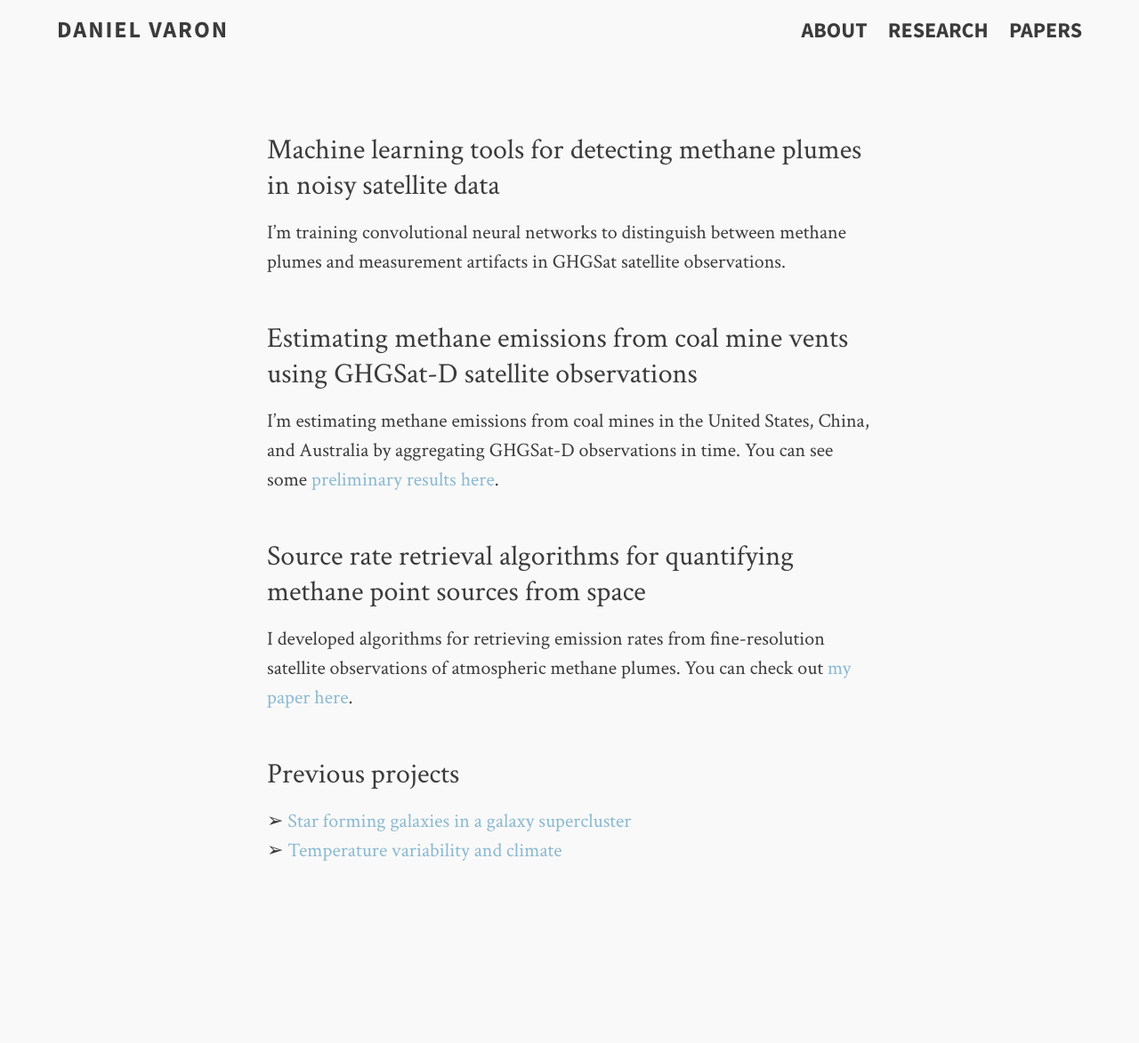
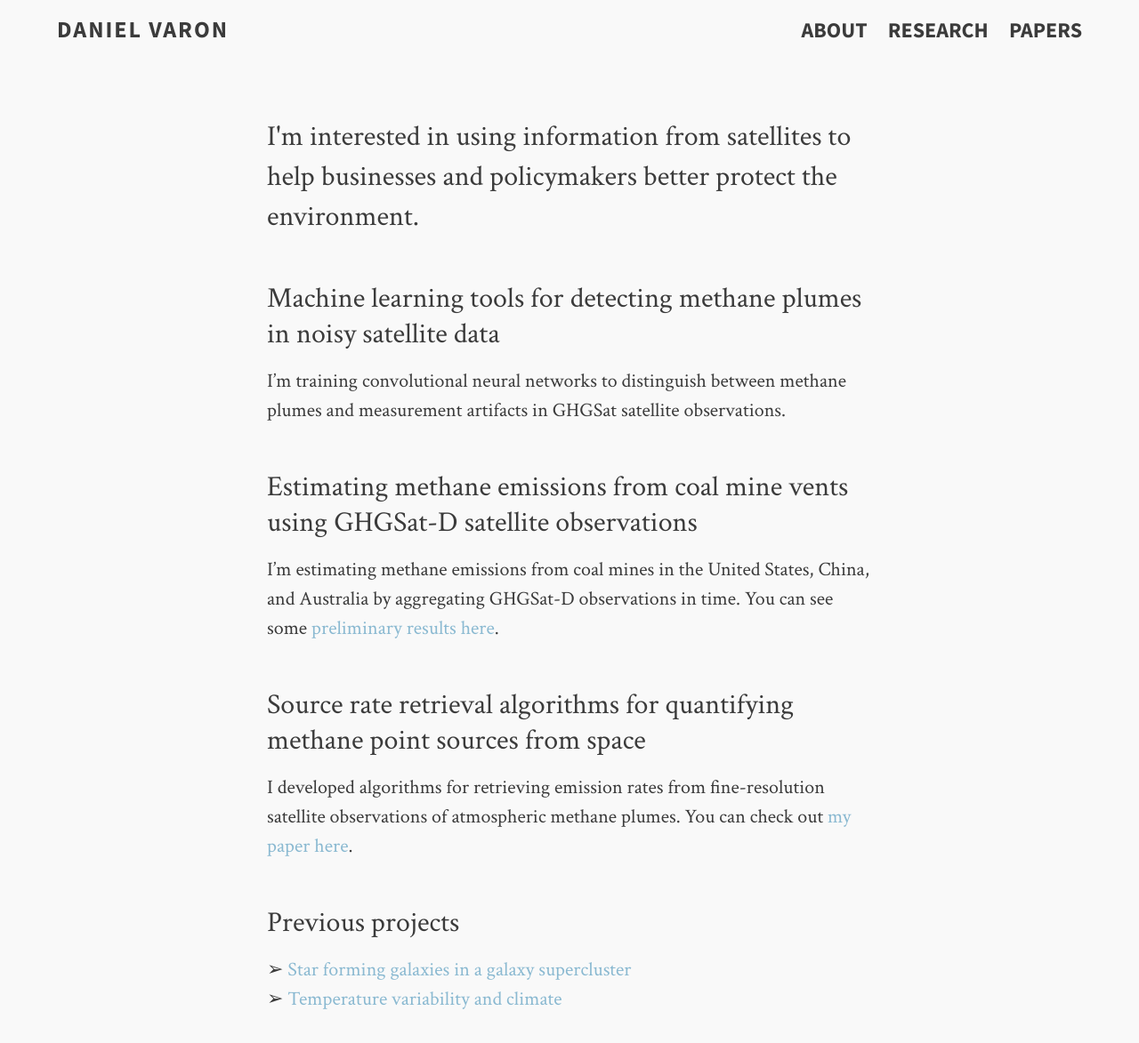
Before and after one commit to djvaron/djvaron.github.io, a Jekyll site: the page built from research.md, in a window 1280 px wide. Shown: the whole page at 89% size. Built offline with Jekyll 4.4.1, drawn with Linux system fonts in a browser that asks for light colours; before the commit the page ends 1006 px from its top, so only the background shows below that.

Commit message:
edit research

```diff
--- a/research.md
+++ b/research.md
@@ -2,7 +2,7 @@
 layout: page
 permalink: /research/index.html
 title: Research
-Description: I'm interested in using information from satellites to help businesses and policymakers better protect the environment.
+description: I'm interested in using information from satellites to help businesses and policymakers better protect the environment.
 tags: [daniel varon, methane, satellites, machine learning, emissions, research]
 ---
 
```
